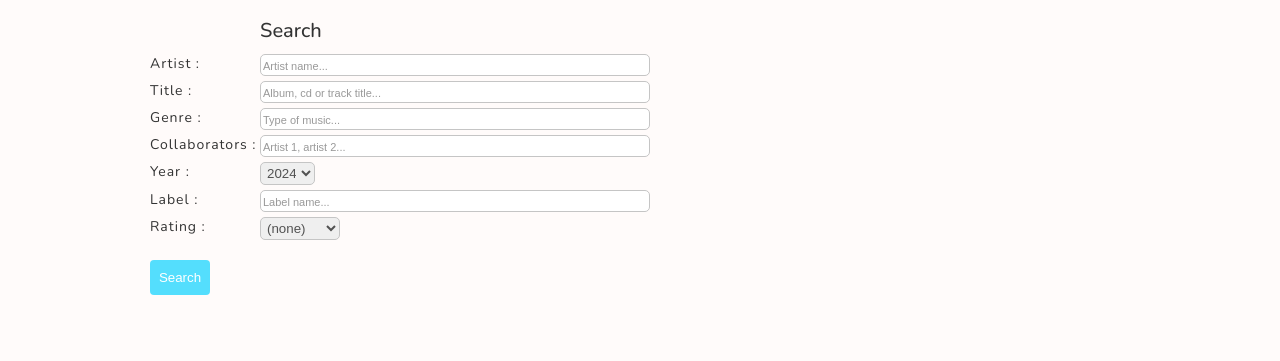
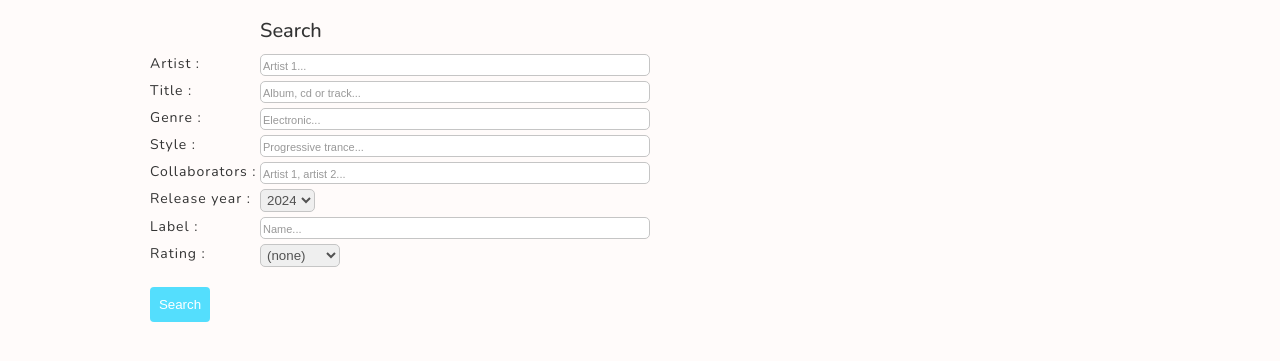
Before and after one commit to RobVerplanke/CD-Manager, a website built with webpack: page dist/index.html in a window 1280 px wide. Both pictures are taken after a click on the item "SEARCH". Shown: the part 53-414 px from the top of the page. Built offline with nearby package versions, Linux system fonts and the light colour scheme.

Commit message:
reorganize code

```diff
--- a/src/index.js
+++ b/src/index.js
@@ -1,6 +1,6 @@
 // import buildOverviewPage from './modules/pages/overview.js';
 import setNavListeners from './modules/components/navbar.js';
-import buildOverviewPage from './modules/pages/overview.js';
+import buildOverviewPage from './modules/pages/buildOverviewPage.js';
 
 // Set event listeners to buttons
 setNavListeners();
--- a/src/modules/classes/album.js
+++ /dev/null
@@ -1,14 +0,0 @@
-import Entity from './entity.js';
-
-export default function albumTest() {
-  return 'This is album.js';
-}
-
-export class Album {
-  constructor(genre, title, artist, collaborators, date, label, items, info, rating) {
-    this.entity = new Entity(genre, title, artist, collaborators, info, rating);
-    this.date = date;
-    this.label = label;
-    this.items = items;
-  }
-}
--- a/src/modules/classes/cd.js
+++ /dev/null
@@ -1,15 +0,0 @@
-import Entity from './entity.js';
-
-export default function cdTest() {
-  return 'This is cd.js';
-}
-
-export class CD {
-  constructor(genre, title, artist, collaborators, date, label, items, info, rating) {
-    this.entity = new Entity(genre, title, artist, collaborators, info, rating);
-    this.date = date;
-    this.label = label;
-    this.items = items;
-
-  }
-}
--- a/src/modules/classes/entity.js
+++ /dev/null
@@ -1,10 +0,0 @@
-export default class Entity {
-  constructor(genre, title, artist, collaborators, info, rating) {
-    this.genre = genre;
-    this.title = title;
-    this.artist = artist;
-    this.collaborators = collaborators;
-    this.info = info;
-    this.rating = rating;
-  }
-}
--- a/src/modules/classes/track.js
+++ /dev/null
@@ -1,12 +0,0 @@
-import Entity from './entity.js';
-
-export default function trackTest() {
-  return 'This is track.js';
-}
-
-export class Track {
-  constructor(genre, title, artist, collaborators, length, info, rating) {
-    this.entity = new Entity(genre, title, artist, collaborators, info, rating);
-    this.length = length;
-  }
-}
--- a/src/modules/commonFormElements.js
+++ b/src/modules/commonFormElements.js
@@ -22,7 +22,6 @@ function addForm(method) {
 
   // newForm.action = 'https://httpbin.org/post';
   newForm.action = '';
-
   newForm.method = method;
   return newForm;
 }
@@ -73,14 +72,13 @@ function addFormInput(elementList) {
     if (field.type === 'select') {
       let defaultOption = '';
 
-      switch (field.label) {
+      switch (field.id) {
 
       // 1900-current year
-      case 'Year': {
+      case 'year': {
         const currentYear = new Date().getFullYear();
 
         for (let i = currentYear; i > 1899; i--) {
-          // console.log(i);
           const option = document.createElement('option');
           option.value = i;
           option.innerText = i;
@@ -89,8 +87,8 @@ function addFormInput(elementList) {
       }
         break;
 
-        // CDs: 1-4 or more
-      case 'CDs': {
+      // CDs: 1-4 or more
+      case 'items': {
         for (let i = 0; i < 4; i++) {
           const option = document.createElement('option');
 
@@ -108,8 +106,8 @@ function addFormInput(elementList) {
       }
         break;
 
-        // Rating: 1-5 stars
-      case 'Rating':
+      // Rating: 1-5 stars
+      case 'rating':
 
         // Add neutral (node) option, set as default
         defaultOption = document.createElement('option');
@@ -128,8 +126,8 @@ function addFormInput(elementList) {
         }
         break;
 
-        // Choose from all album titels
-      case 'Album': {
+      // Choose from all album titels
+      case 'album': {
 
         // Add neutral (node) option, set as default
         defaultOption = document.createElement('option');
@@ -161,7 +159,6 @@ function addFormInput(elementList) {
 }
 
 // Create legend
-
 function addLegend(value) {
   const formGroup = document.createElement('div');
 
@@ -181,7 +178,6 @@ function addSubmitButton(value) {
   return button;
 }
 
-
 export {
   buttonOverview, buttonSearch, buttonAddAlbum, buttonAddCD,
   buttonAddTrack, formHolder, addFormTitle, addForm, addFormInput, addSubmitButton,
--- a/src/modules/components/navbar.js
+++ b/src/modules/components/navbar.js
@@ -3,8 +3,9 @@ import {
   buttonAddTrack,
 } from '../commonFormElements.js';
 import buildFormPage from '../pages/buildFormPages.js';
-import buildOverviewPage from '../pages/overview.js';
+import buildOverviewPage from '../pages/buildOverviewPage.js';
 
+// Set event listeners
 export default function setNavListeners() {
   buttonOverview.addEventListener('click', buildOverviewPage);
   buttonSearch.addEventListener('click', buildFormPage('get', 'Search', ''));
--- a/src/modules/form/formElements.js
+++ b/src/modules/form/formElements.js
@@ -3,22 +3,25 @@
 // Search form
 const searchItemElements = [
   {
-    label: 'Artist', type: 'input', id: 'artist', required: false, placeHolder: 'Artist name...',
+    label: 'Artist', type: 'input', id: 'artist', required: false, placeHolder: 'Artist 1...',
   },
   {
-    label: 'Title', type: 'input', id: 'title', required: false, placeHolder: 'Album, cd or track title...',
+    label: 'Title', type: 'input', id: 'title', required: false, placeHolder: 'Album, cd or track...',
   },
   {
-    label: 'Genre', type: 'input', id: 'genre', required: false, placeHolder: 'Type of music...',
+    label: 'Genre', type: 'input', id: 'genre', required: false, placeHolder: 'Electronic...',
+  },
+  {
+    label: 'Style', type: 'input', id: 'style', required: false, placeHolder: 'Progressive trance...',
   },
   {
     label: 'Collaborators', type: 'input', id: 'collabs', required: false, placeHolder: 'Artist 1, artist 2...',
   },
   {
-    label: 'Year', type: 'select', id: 'year', required: false,
+    label: 'Release year', type: 'select', id: 'year', required: false,
   },
   {
-    label: 'Label', type: 'input', id: 'label', required: false, placeHolder: 'Label name...',
+    label: 'Label', type: 'input', id: 'label', required: false, placeHolder: 'Name...',
   },
   {
     label: 'Rating', type: 'select', id: 'rating', required: false,
@@ -34,16 +37,19 @@ const addAlbumElements = [
     label: 'Title*', type: 'input', id: 'title', required: true, placeHolder: 'Album title...',
   },
   {
-    label: 'Genre', type: 'input', id: 'genre', required: false, placeHolder: 'Type of music...',
+    label: 'Genre', type: 'input', id: 'genre', required: false, placeHolder: 'Electronic...',
+  },
+  {
+    label: 'Style', type: 'input', id: 'style', required: false, placeHolder: 'Progressive trance...',
   },
   {
     label: 'Collaborators', type: 'input', id: 'collabs', required: false, placeHolder: 'Artist 1, artist 2...',
   },
   {
-    label: 'Year', type: 'select', id: 'year', required: false,
+    label: 'Release year', type: 'select', id: 'year', required: false,
   },
   {
-    label: 'Label', type: 'input', id: 'label', required: false, placeHolder: 'Label name...',
+    label: 'Label', type: 'input', id: 'label', required: false, placeHolder: 'Name...',
   },
   {
     label: 'CDs', type: 'select', id: 'items', required: false,
@@ -62,7 +68,7 @@ const addCDElements = [
     label: 'Album', type: 'select', id: 'album',
   },
   {
-    label: 'Disc nr.', type: 'input', id: 'discs',
+    label: 'Disc nr.', type: 'input', id: 'discs', required: false, placeHolder: '1',
   },
   {
     label: 'Artist*', type: 'input', id: 'artist', required: true, placeHolder: 'Artist name...',
@@ -71,19 +77,22 @@ const addCDElements = [
     label: 'Title*', type: 'input', id: 'title', required: true, placeHolder: 'CD title...',
   },
   {
-    label: 'Genre', type: 'input', id: 'genre', required: false, placeHolder: 'Type of music...',
+    label: 'Genre', type: 'input', id: 'genre', required: false, placeHolder: 'Electronic...',
+  },
+  {
+    label: 'Style', type: 'input', id: 'style', required: false, placeHolder: 'Progressive trance...',
   },
   {
     label: 'Collaborators', type: 'input', id: 'collabs', required: false, placeHolder: 'Artist 1, artist 2...',
   },
   {
-    label: 'Year', type: 'select', id: 'year', required: false,
+    label: 'Release year', type: 'select', id: 'year', required: false,
   },
   {
-    label: 'Label', type: 'input', id: 'label', required: false, placeHolder: 'Label name...',
+    label: 'Label', type: 'input', id: 'label', required: false, placeHolder: 'Name...',
   },
   {
-    label: 'Tracks', type: 'input', id: 'tracks', required: false, placeHolder: 'Number of tracks...',
+    label: 'Tracks', type: 'input', id: 'tracks', required: false, placeHolder: '14',
   },
   {
     label: 'Info', type: 'textarea', id: 'info', required: false, placeHolder: 'More info...',
--- a/src/modules/pages/buildFormPages.js
+++ b/src/modules/pages/buildFormPages.js
@@ -15,7 +15,7 @@ export default function buildFormPage(method, action, type) {
     const formAction = action;
 
     // Clear content holder
-    clearContent();
+    clearContent('#main');
 
     // Create form
     const form = addForm(submitMethod);
--- a/src/modules/pages/overview.js
+++ b/src/modules/pages/buildOverviewPage.js
@@ -3,10 +3,11 @@ import {
   clearContent, getTotalAlbums, getTotalCds, getTotalTracks,
 } from '../utils/utils.js';
 
+// Build the overview page
 export default function buildOverviewPage() {
 
-  // Reset content holder
-  clearContent();
+  // Clear content holder
+  clearContent('#main');
 
   // Set title of content
   contentHolder.append(addContentTitle('Overview'));
--- a/src/modules/utils/utils.js
+++ b/src/modules/utils/utils.js
@@ -1,18 +1,22 @@
 import data from './api.js';
 
+// Get total amount of albums in database
 export function getTotalAlbums() {
   return data.data.albums.length;
 }
 
+// Get total amount of CDs in database
 export function getTotalCds() {
   return data.data.cds.length;
 }
 
+// Get total amount of tracks in database
 export function getTotalTracks() {
   return data.data.tracks.length;
 }
 
-export function clearContent() {
-  const formHolder = document.querySelector('#main');
+// Clear section
+export function clearContent(section) {
+  const formHolder = document.querySelector(section);
   formHolder.innerHTML = '';
 }
```
Also changed, not shown: dist/data/data.json, dist/icon.ico (added), dist/index.html, dist/main.js, dist/style.css, src/modules/pages/buildResultsPage.js (added), src/modules/pages/results.js (deleted).
